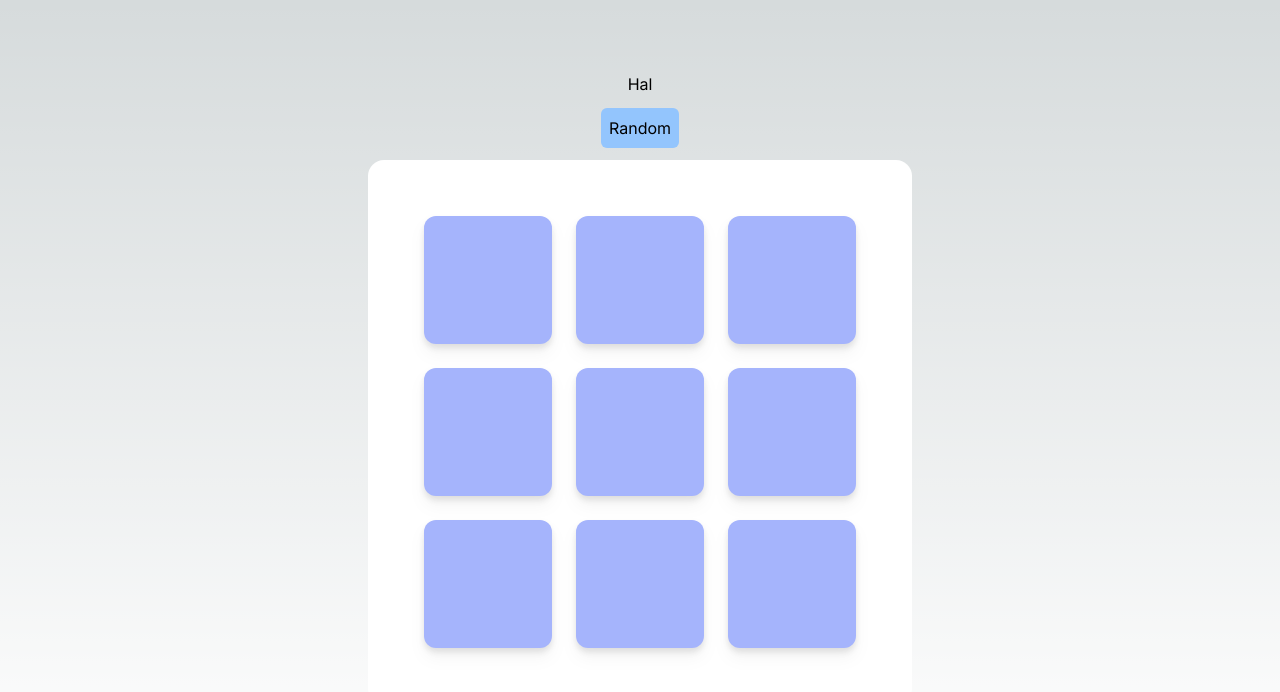
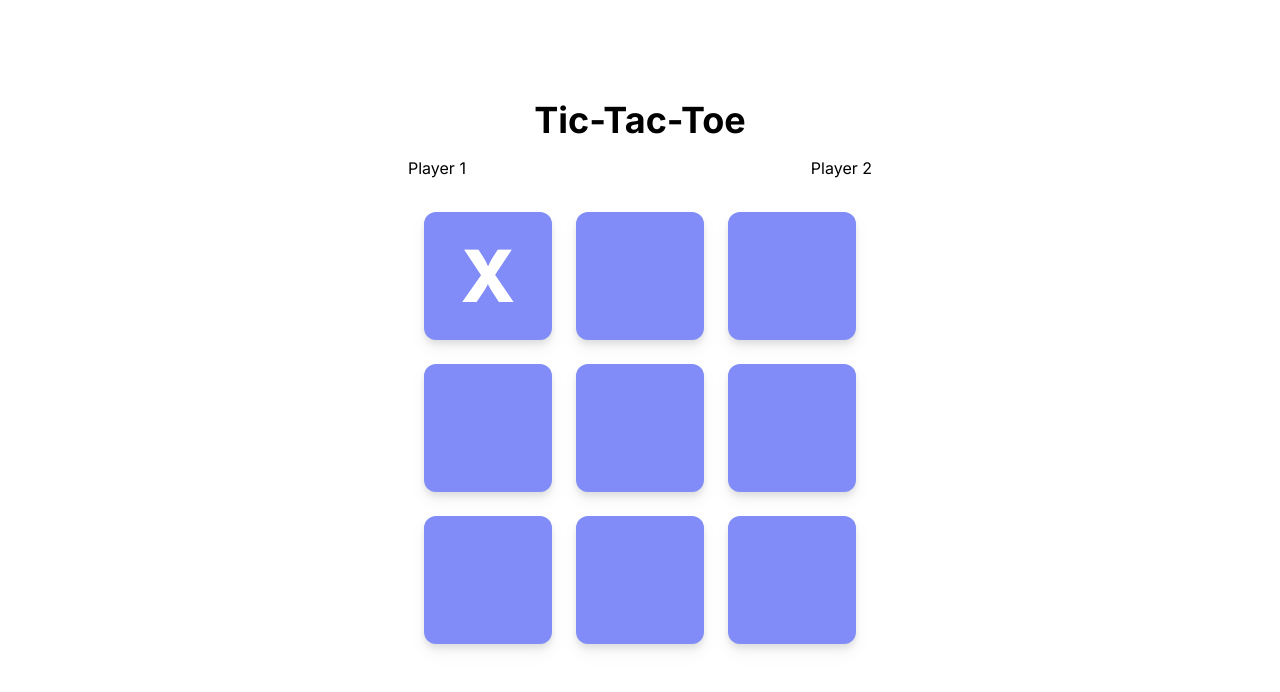
Before and after one commit to cblanken/tic-tac-toe, a Next.js app: page / in a window 1280 px wide. Shown: the top 692 px of the page. Built offline with nearby package versions, Linux system fonts and the light colour scheme.

Commit message:
Create Game component to house the TicTacToe game logic

```diff
--- a/src/app/page.tsx
+++ b/src/app/page.tsx
@@ -1,5 +1,6 @@
 import Image from 'next/image'
 import Board from '../components/Board'
+import Game from '../components/Game'
 import { PlayerSymbol, Board as GameBoard } from '../lib'
 
 export default function Home() {
@@ -7,8 +8,14 @@ export default function Home() {
   let cells: Array<PlayerSymbol> = new Array(boardSize ** 2).fill(0).map( (): PlayerSymbol => ({value: ""}) )
   let board = new GameBoard(cells, boardSize)
   return (
-    <main className="h-screen flex flex-col justify-center items-center">
-      <Board boardState={board.cells} boardSize={boardSize} />
+    <main className="bg-white h-screen flex flex-col justify-center items-center">
+      <Game
+        boardState={board.boardState}
+        player1Name={'Player 1'}
+        player2Name={'Player 2'}
+        player1Symbol={{value: "X"}}
+        player2Symbol={{value: "O"}}
+      />
     </main>
   )
 }
--- a/src/components/Board.tsx
+++ b/src/components/Board.tsx
@@ -8,27 +8,19 @@ import { AI, AiStrategy, Board as GameBoard, BoardState } from "../lib"
 interface IProps {
   boardState: BoardState;
   boardSize: number;
+  handleTurn: Function;
 }
 
 export default function Board(props: IProps) {
   const [boardState, setBoardState] = useState(props.boardState)
-  //const [playerTurn, setTurn] = useState(false)
-
-  const ai = new AI("Hal", 0, {value: "X"}, AiStrategy.random);
-
-  async function handleTurn() {
-    setBoardState(Array.from(ai.strategy(boardState, ai)))
-  }
 
   return (
     <>
-      <h1>{ai.name}</h1>
-      <button className="p-2 m-3 bg-blue-300 rounded-md" onClick={handleTurn}>Random</button>
-      <div className={`bg-white p-14 rounded-2xl gap-6 board aspect-square grid grid-cols-3`}>
+      <div className={`bg-white p-4 rounded-2xl gap-6 board aspect-square grid grid-cols-3`}>
         { boardState.map((cell, index) =>
           <BoardCell
-            className="h-32 font-extrabold text-white overflow-hidden aspect-square bg-indigo-300 drop-shadow-lg rounded-xl"
-            cell={cell} boardSize={props.boardSize} key={index} />
+            className="h-32 font-extrabold text-white overflow-hidden aspect-square bg-indigo-400 drop-shadow-lg rounded-xl"
+            cell={cell} boardSize={props.boardSize} onClick={props.handleTurn} key={index} />
         )}
       </div>
       <br/>
--- a/src/components/BoardCell.tsx
+++ b/src/components/BoardCell.tsx
@@ -1,3 +1,4 @@
+"use client"
 import { useState } from "react"
 import type { PlayerSymbol } from "../lib"
 
@@ -5,12 +6,16 @@ interface IProps {
   cell: PlayerSymbol;
   boardSize: number;
   className?: string;
+  onClick: Function;
 }
 
 export default function BoardCell(props: IProps) {
   return (
-      <div className={`${props.className} flex justify-center items-center text-7xl p-6`}>
+      <button
+        onClick={(e: React.MouseEvent<HTMLButtonElement>) => props.onClick(e)}
+        className={`${props.className} flex justify-center items-center text-7xl p-6`}
+        data-value={props.cell.value}>
         <div>{props.cell.value}</div>
-      </div>
+      </button>
   )
 }
--- /dev/null
+++ b/src/components/Game.tsx
@@ -0,0 +1,70 @@
+"use client"
+import { useState, useEffect } from "react"
+import Board from "./Board"
+import {
+  AI,
+  AiStrategy,
+  Board as GameBoard,
+  BoardState,
+  Player,
+  PlayerSymbol,
+  TicTacToe,
+} from "../lib"
+
+interface IProps {
+  boardState: BoardState;
+  player1Name?: string;
+  player2Name?: string;
+  player1Symbol?: PlayerSymbol;
+  player2Symbol?: PlayerSymbol;
+}
+
+export default function Game(props: IProps) {
+  const [boardState, setBoardState] = useState(props.boardState)
+  const [player1Name, setPlayer1Name] = useState(props.player1Name)
+  const [player1Symbol, setPlayer1Symbol] = useState(props.player1Symbol)
+  const [player2Name, setPlayer2Name] = useState(props.player2Name)
+  const [player2Symbol, setPlayer2Symbol] = useState(props.player2Symbol)
+
+  const boardSize = 3
+  let player1: Player, player2: Player;
+  if (player1Name === undefined ||
+      player2Name === undefined ||
+      player1Symbol === undefined ||
+      player2Symbol === undefined) {
+    console.log("Missing player names or symbols. Creating default game...")
+    player1 = new Player("Dave", 0, {value: "X"});
+    player2 = new AI("Hal", 0, {value: "O"}, AiStrategy.random);
+  } else {
+    player1 = new Player(player1Name, 0, player1Symbol)
+    player2 = new Player(player2Name, 0, player2Symbol)
+  }
+
+  let gameBoard = new GameBoard(boardState, boardSize)
+  let ttt = new TicTacToe(gameBoard, player1, player2)
+
+  let cells: Array<PlayerSymbol> = new Array(boardSize ** 2).fill(0).map( (): PlayerSymbol => ({value: ""}) )
+  cells[0] = {value: 'X'}
+  let board = new GameBoard(cells, boardSize)
+
+
+  async function handlePlayerClick(e: React.MouseEvent<HTMLButtonElement, MouseEvent>) {
+    e.preventDefault()
+    let value = e.currentTarget.getAttribute("data-value")
+    console.log(value, typeof(value))
+    if (value === "") {
+      e.currentTarget.setAttribute("data-value", ttt.currentPlayer.symbol.value)
+    }
+  }
+
+  return (
+    <section className="flex flex-col gap-4 text-center text-black">
+      <h1 className="font-bold text-4xl">Tic-Tac-Toe</h1>
+      <h2 className="flex justify-between">
+        <div>{player1.name}</div>
+        <div>{player2.name}</div>
+      </h2>
+      <Board boardState={board.boardState} boardSize={boardSize} handleTurn={handlePlayerClick} />
+    </section>
+  )
+}
--- a/src/lib.ts
+++ b/src/lib.ts
@@ -5,12 +5,22 @@ export interface PlayerSymbol {
 export type BoardState = Array<PlayerSymbol>;
 
 export class Board {
-  cells: BoardState;
+  boardState: BoardState;
   size: number;
 
-  constructor(cells: BoardState, size: number) {
-    this.cells = cells;
+  constructor(boardState: BoardState, size: number) {
+    this.boardState = boardState;
     this.size = size;
+  }
+
+  updateStateByIndex(index: number, symbol: PlayerSymbol) {
+    if (index > 0 && index < this.boardState.length) {
+      this.boardState[index] = symbol
+    }
+  }
+
+  updateState(boardState: BoardState) {
+    this.boardState = boardState;
   }
 }
 
@@ -63,11 +73,17 @@ export class TicTacToe {
   turn: boolean;
   player1: IPlayer;
   player2: IPlayer;
+  currentPlayer: IPlayer;
 
   constructor(board: Board, player1: IPlayer, player2: IPlayer, turn: boolean = true) {
     this.board = board;
     this.turn = turn;
     this.player1 = player1;
     this.player2 = player2;
+    this.currentPlayer  = this.player1;
+  }
+
+  nextTurn() {
+    this.currentPlayer = this.currentPlayer === this.player1 ? this.player2 : this.player1
   }
 }
```
